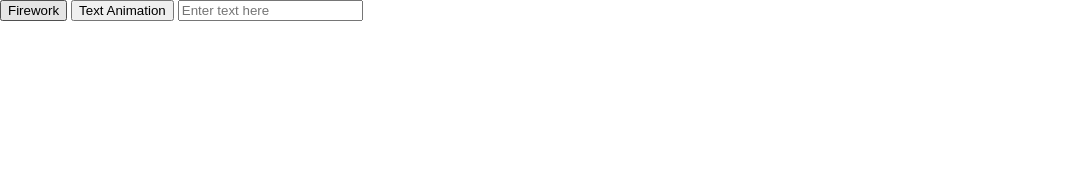
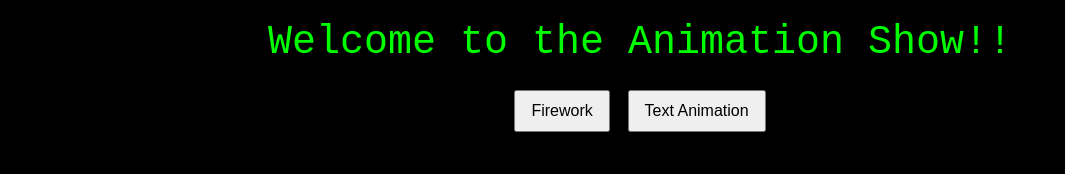
Before and after one commit to Rashiika/Animation_task, a plain HTML site: page index.html in a window 1280 px wide. Shown: the whole page, without its empty margins (0-1065 px from the left). Drawn offline with Linux system fonts and the light colour scheme.

Commit message:
Glitch effect added

```diff
--- a/index.html
+++ b/index.html
@@ -7,10 +7,44 @@
     <style>
 
     body {
-       margin: 0;
+    margin: 0;
+    overflow: hidden;
+    background: black;
+    font-family: monospace;
+    display: flex;
+    flex-direction: column;
+    align-items: center;
+    justify-content: space-between;
+    height: 100vh;
+    color: #0f0;
+  }
 
-    }
+  #glitchText {
+    font-size: 40px;
+    margin: 20px 0;
+    color: #0f0;
+  }
 
+  #controls {
+    margin-bottom: 20px;
+  }
+
+   button, input {
+    margin: 5px;
+    padding: 10px 15px;
+    font-size: 16px;
+    cursor: pointer;
+  }
+   #textInput {
+    display: none;
+  }
+
+   #canvas {
+    position: fixed;
+    top: 0;
+    left: 0;
+    z-index: -1;
+   }
 
     </style>
 </head>
--- a/script.js
+++ b/script.js
@@ -0,0 +1,20 @@
+var canvas = document.getElementById("can");
+var ctx = canvas.getContext("2d");
+canvas.width = window.innerWidth;
+canvas.height = window.innerHeight;
+
+var glitchEl = document.getElementById("glitchText");
+var text = "Welcome to the Animation Show!!";
+function glitchIntro(txt) {
+  let i=0;
+  function glitchChar(){
+    if(i < txt.length){
+      const chars = "ABCDEFGHIJKLMNOPQRSTUVWXYZabcdefghijklmnopqrstuvwxyz0123456789";
+      glitchEl.textContent = txt.slice(0,i) + chars[Math.floor(Math.random()*chars.length)];
+      setTimeout(glitchChar, 50);
+      setTimeout(()=>{ glitchEl.textContent = txt.slice(0,i+1); i++; }, 100);
+    }
+  }
+  glitchChar();
+}
+glitchIntro(text);
```
